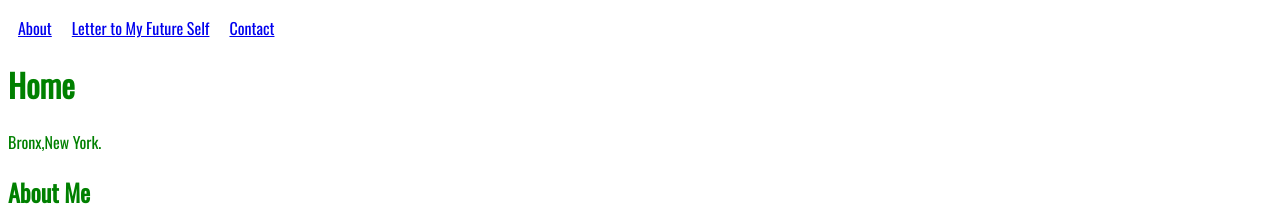
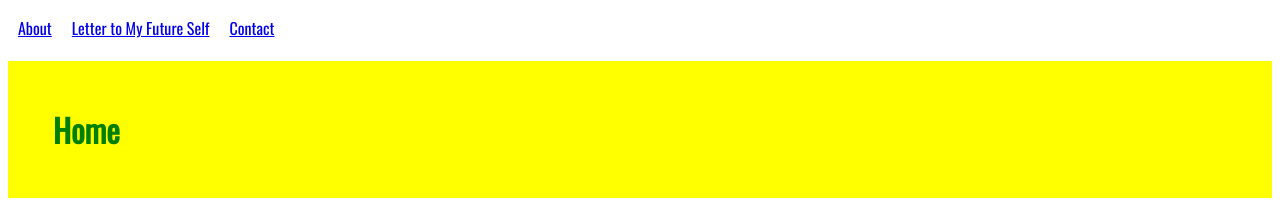
Before and after one commit to jeansalinas21/Chris-Brown-Website, a plain HTML site: page index.html in a window 1280 px wide. Shown: the top 217 px of the page. Drawn offline with nearby package versions, Linux system fonts and the light colour scheme.

Commit message:
Update index.html

```diff
--- a/index.html
+++ b/index.html
@@ -17,6 +17,10 @@ nav ul a {
 	padding: 10px;
 }
 body {font-family: 'Oswald', sans-serif;}
+	body h1 {font size 50px;}
+	body h1 {color:Green;}
+	body h1 {background-color:Yellow;}
+		body h1 {padding:45px;}
 </style>
 <body>
 <nav>
```
